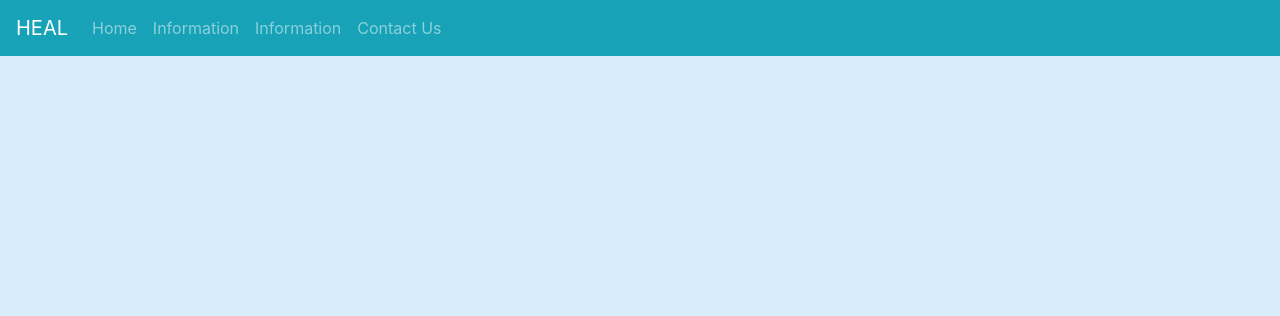
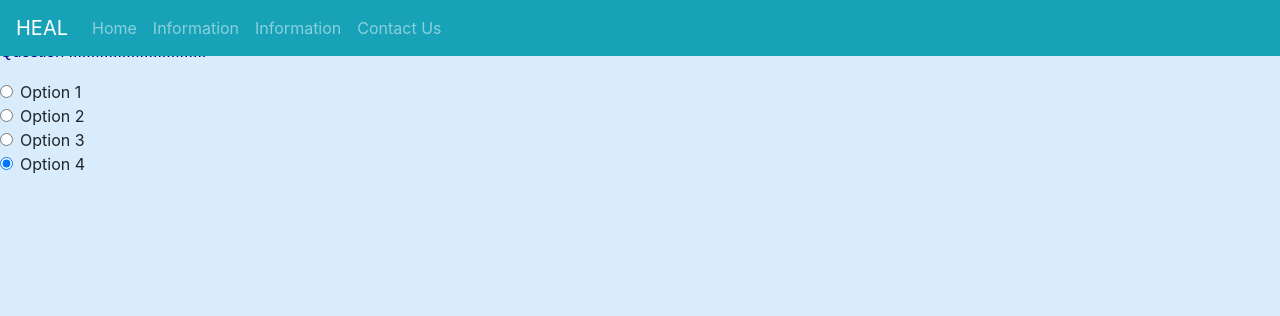
Before and after one commit to yashd2037/HEAL, a Django app: template templates/Page1-1.html in a window 1280 px wide. Shown: the top 316 px of the page. Run offline with Django 3.2, Linux system fonts and the light colour scheme; the template is opened without the code that fills it, so the values that code supplies are empty; some libraries are stand-ins or nearby versions.

Commit message:
Creating Test Branch for questions template

```diff
--- a/templates/Page1-1.html
+++ b/templates/Page1-1.html
@@ -3,5 +3,30 @@
 {% load static %}
 
 {% block body %}
-    <p>First Page</p>
+    <p>Questions Template</p>
+    <p>Question ...............................</p>
+    <div class="form-check">
+  <input class="form-check-input" type="radio" name="flexRadioDefault" id="RadioOption1">
+  <label class="form-check-label" for="RadioOption1">
+    Option 1
+  </label>
+</div>
+    <div class="form-check">
+  <input class="form-check-input" type="radio" name="flexRadioDefault" id="RadioOption2" checked>
+  <label class="form-check-label" for="RadioOption2">
+    Option 2
+  </label>
+</div>
+    <div class="form-check">
+  <input class="form-check-input" type="radio" name="flexRadioDefault" id="RadioOption3" checked>
+  <label class="form-check-label" for="RadioOption3">
+    Option 3
+  </label>
+</div>
+    <div class="form-check">
+  <input class="form-check-input" type="radio" name="flexRadioDefault" id="RadioOption4" checked>
+  <label class="form-check-label" for="RadioOption4">
+    Option 4
+  </label>
+</div>
 {% endblock %}
```
